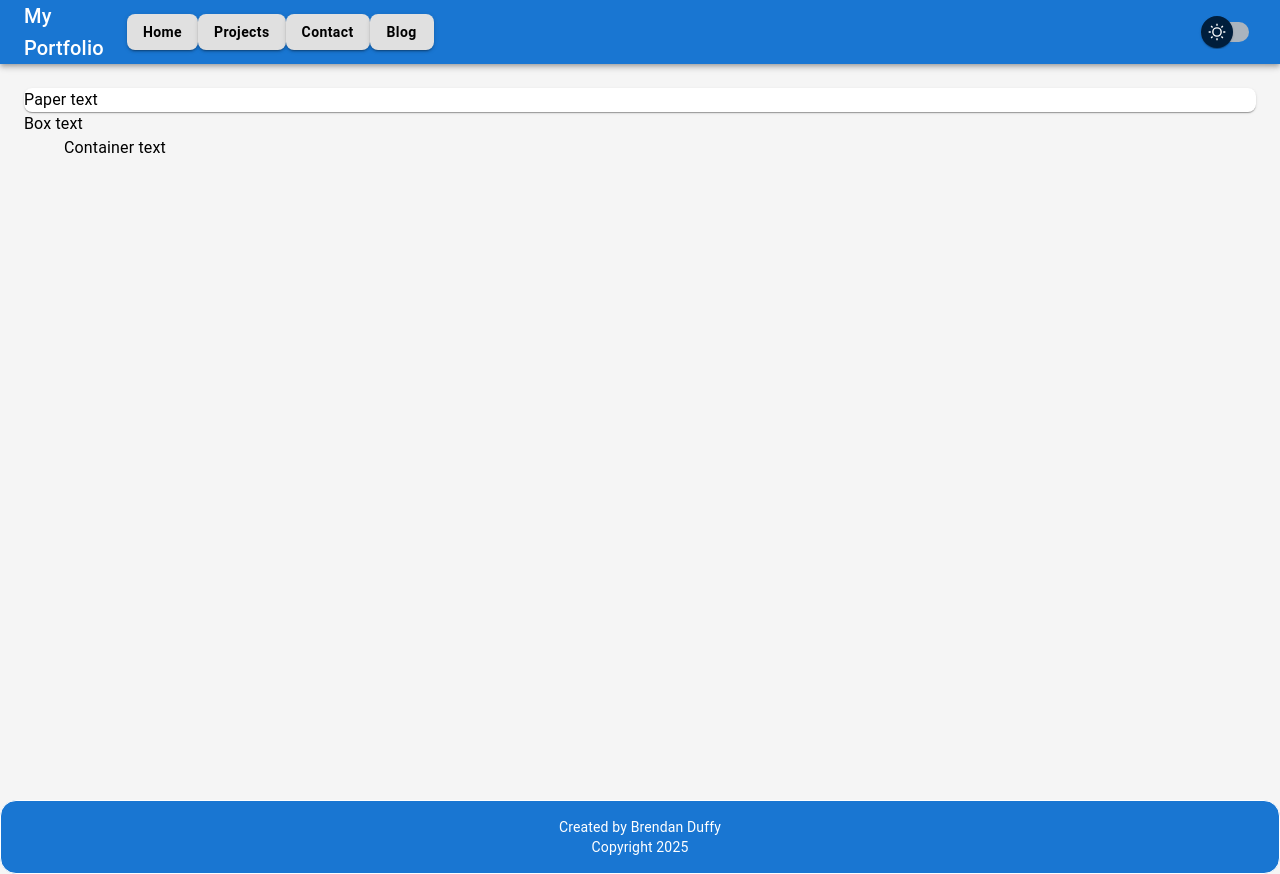
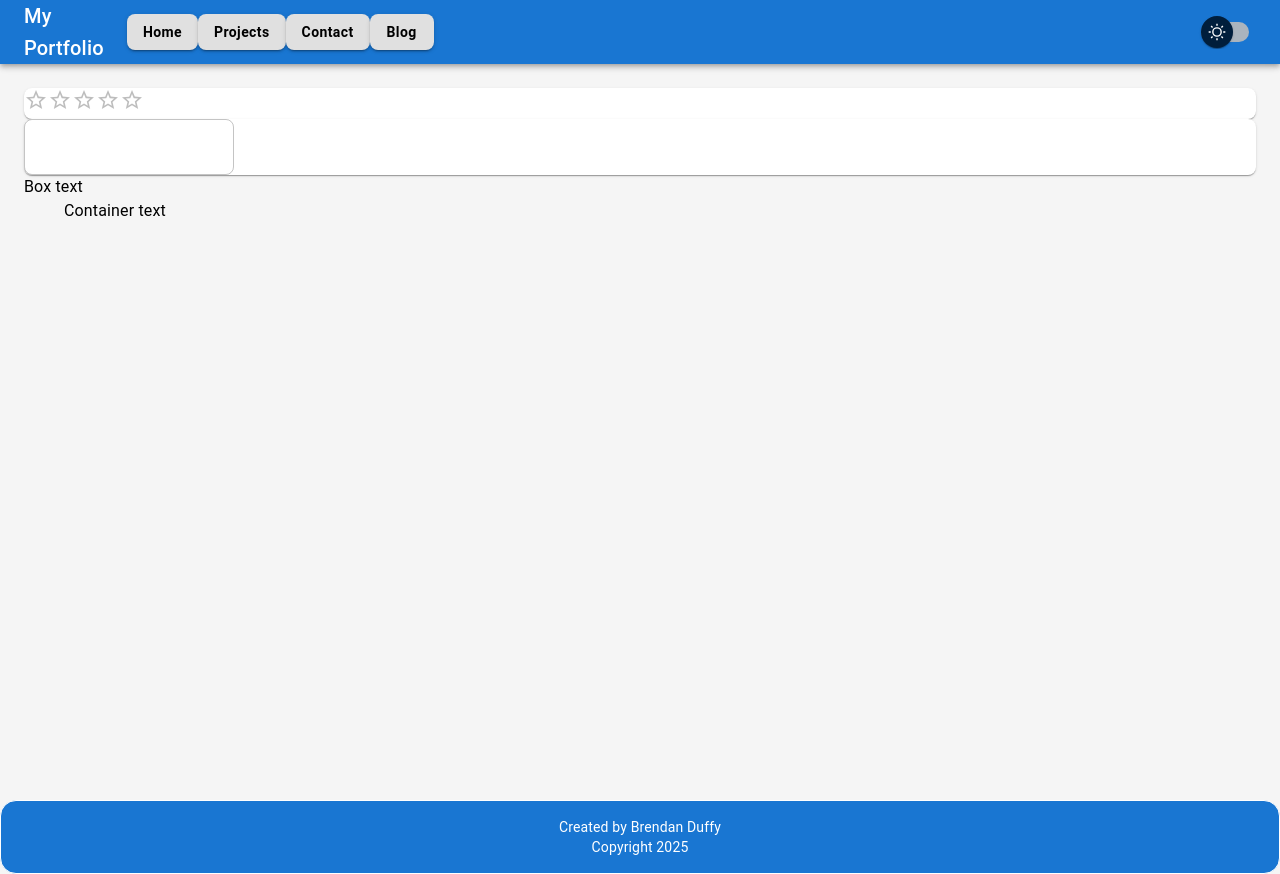
Before and after one commit to plush92/MyWebsite, a React (Vite) app in the folder frontend/: page /moodtracker in a window 1280 px wide. Built offline with nearby package versions, Linux system fonts and the light colour scheme; no server answers.

Commit message:
update mood tracker

```diff
--- a/frontend/src/components/OtherProjects/moodtracker/MoodTracker.tsx
+++ b/frontend/src/components/OtherProjects/moodtracker/MoodTracker.tsx
@@ -2,7 +2,7 @@
 
 import CustomBox from "../../materialui/CustomBox";
 import CustomContainer from "../../materialui/CustomContainer";
-import { Grid, Paper, Box, Container } from "@mui/material";
+import { Grid, Paper, Box, Container, Rating, TextField } from "@mui/material";
 import PageLayout from "../../PageLayout";
 
 type LayoutProps = {
@@ -20,14 +20,20 @@ const MoodTracker: React.FC<LayoutProps> = ({mode, toggleMode}) => {
         <PageLayout mode={mode} toggleMode={toggleMode}>
             <Grid>
         <Paper>
-            {Paper_item}
-        </Paper>
-        <Box>
+                    <Rating>
+                    </Rating>
+                </Paper>
+                <Paper>
+                    <TextField multiline>
+
+</TextField>
+                </Paper>
+        <CustomBox>
             {Box_item}
-        </Box>
-        <Container>
+        </CustomBox>
+        <CustomContainer>
             {Container_item}
-        </Container>
+        </CustomContainer>
             </Grid>
             </PageLayout>
     );
```
